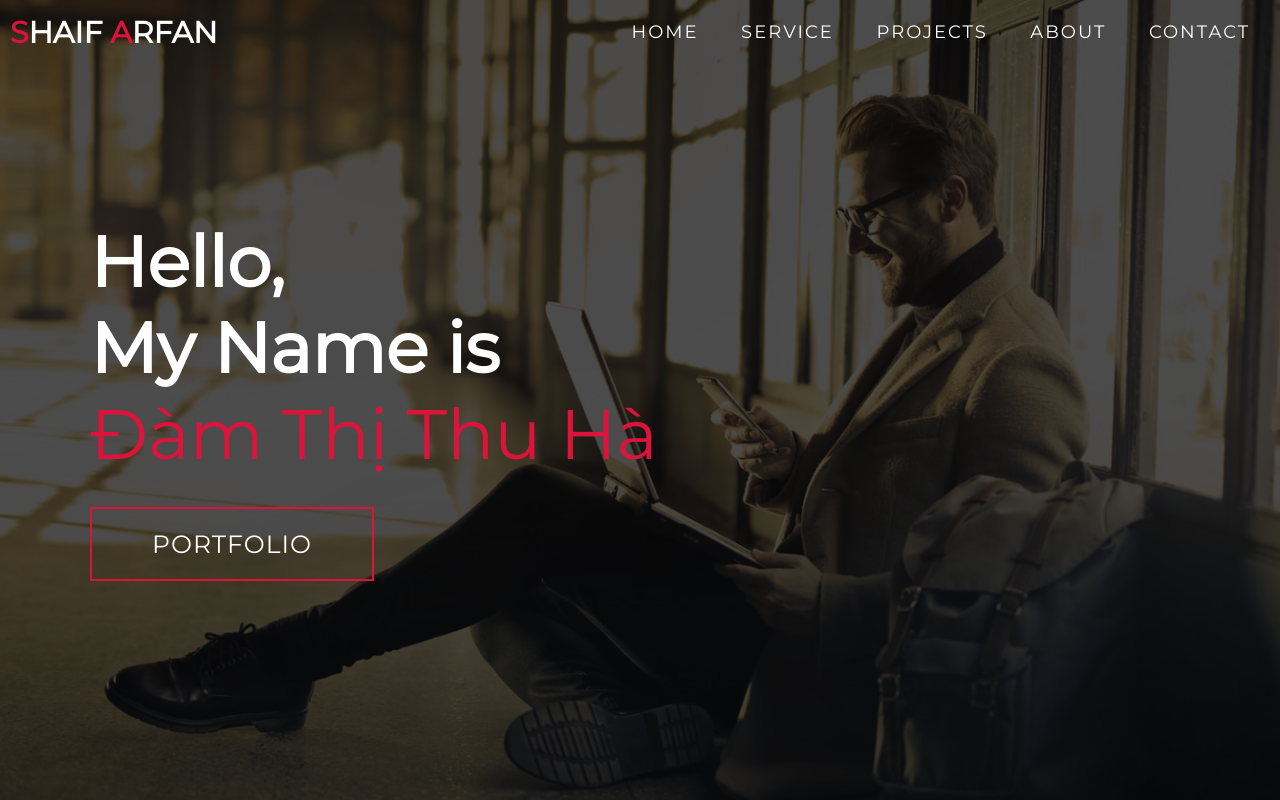
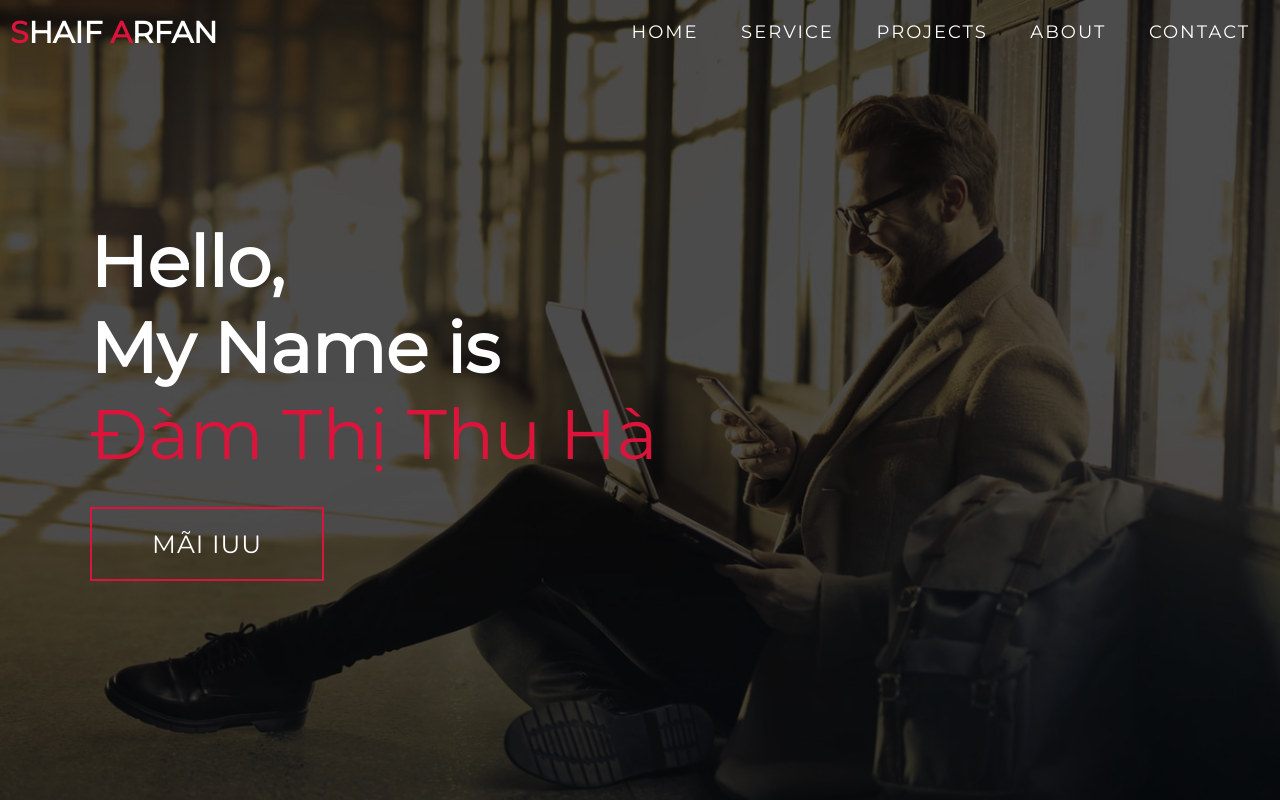
Before and after one commit to bathuan1309/Thuan, a plain HTML site: page index.html in a window 1280 px wide. Shown: the top 800 px of the page. Drawn offline with Linux system fonts and the light colour scheme.

Commit message:
Update index.html

```diff
--- a/index.html
+++ b/index.html
@@ -43,7 +43,7 @@
         <h1>Hello, <span></span></h1>
         <h1>My Name is <span></span></h1>
         <h1>Đàm Thị Thu Hà<span></span></h1>
-        <a href="#projects" type="button" class="cta">Portfolio</a>
+        <a href="#projects" type="button" class="cta">Mãi iuu</a>
       </div>
     </div>
   </section>
```
